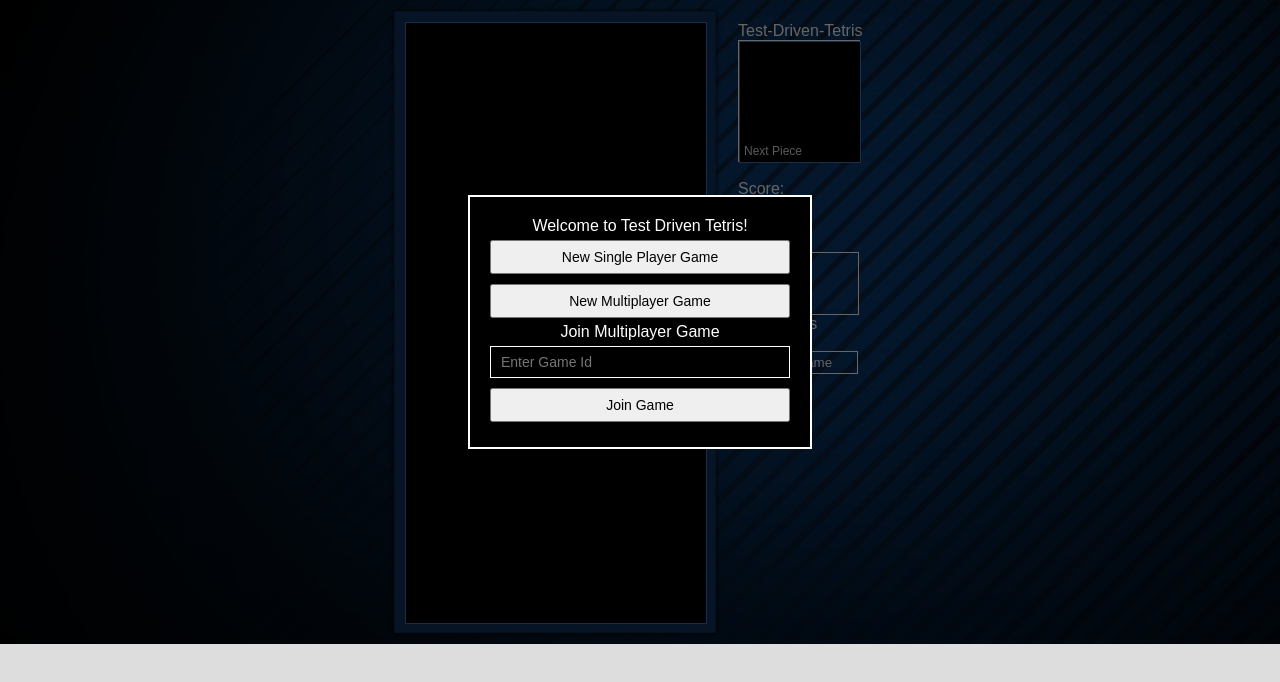
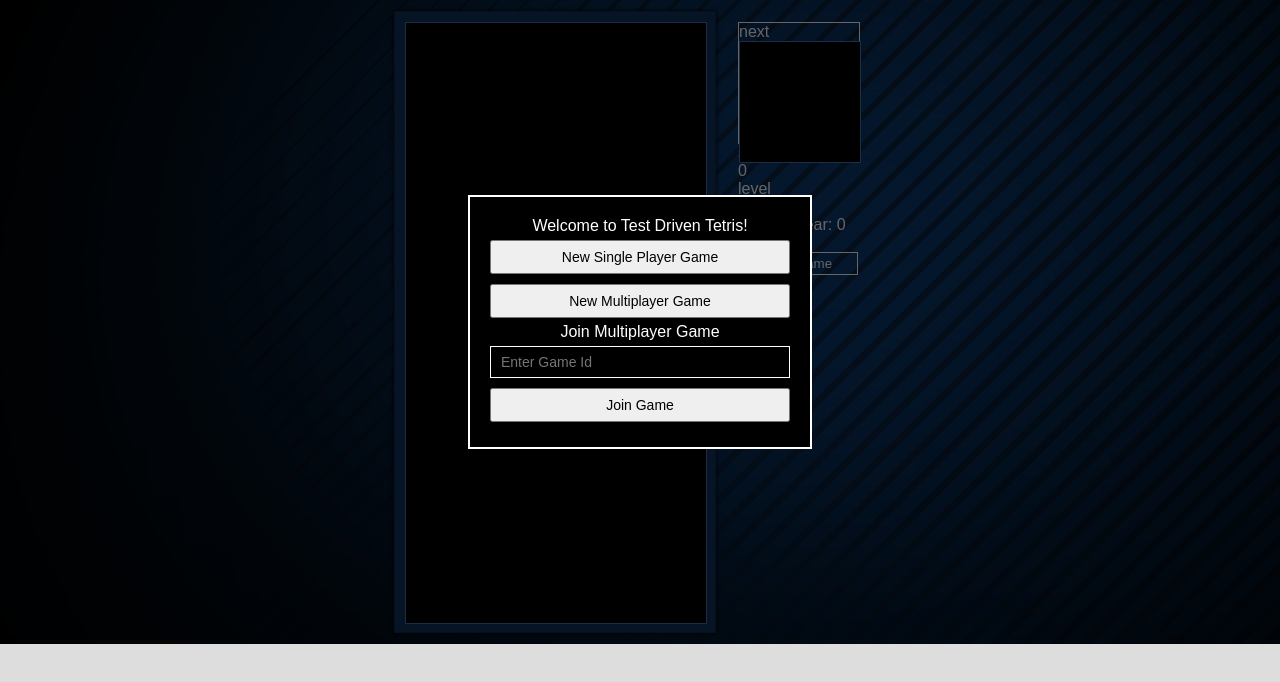
Before and after one commit to GroverW/test-driven-tetris, a website: page frontend/static/index.html in a window 1280 px wide. Drawn offline with Linux system fonts and the light colour scheme.

Commit message:
moved stats sections into cards in index.html

```diff
--- a/frontend/static/index.html
+++ b/frontend/static/index.html
@@ -42,25 +42,30 @@
       <canvas id="p1-board" class="game-board"></canvas>
     </div>
     <div id="stats" class="item-small">
-      Test-Driven-Tetris
-      <div id="next-piece-container">
+      <div id="next-piece-container" class="card dark">
+        <div class="card-label">next</div>
         <canvas id="next-piece"></canvas>
-        <span id="next-piece-label">Next Piece</span>
       </div>
-      <br />
-      <ul>
-        <li><span>Score:</span> <span id="game-score"></span></li>
-        <li><span>Level:</span> <span id="game-level"></span></li>
-        <li><span>Lines:</span> <span id="game-lines"></span></li>
-      </ul>
-      <br />
-      <div class="power-ups">
-        <div id="p-up1"></div>
-        <div id="p-up2"></div>
-        <br />
+
+      <div class="card">
+        <div class="card-label">score</div>
+        <div id="game-score" class="card-info">0</div>
       </div>
-      <span>Power-Ups</span>
-      <br /><br />
+
+      <div class="card">
+        <div class="card-label">level</div>
+        <div id="game-level" class="card-info">0</div>
+        <div class="card-footer">lines to clear: <span id="game-lines">0</span></div>
+      </div>
+
+      <div id="power-up-container" class="card dark hide">
+        <div class="card-label">power-ups</div>
+        <div class="card-info">
+          <div id="p-up1" class='p-up'></div>
+          <div id="p-up2" class='p-up'></div>
+        </div>
+      </div>
+
       <button id="start">Start Game</button>
       <p id="game-id"></p>
       <br />
```
